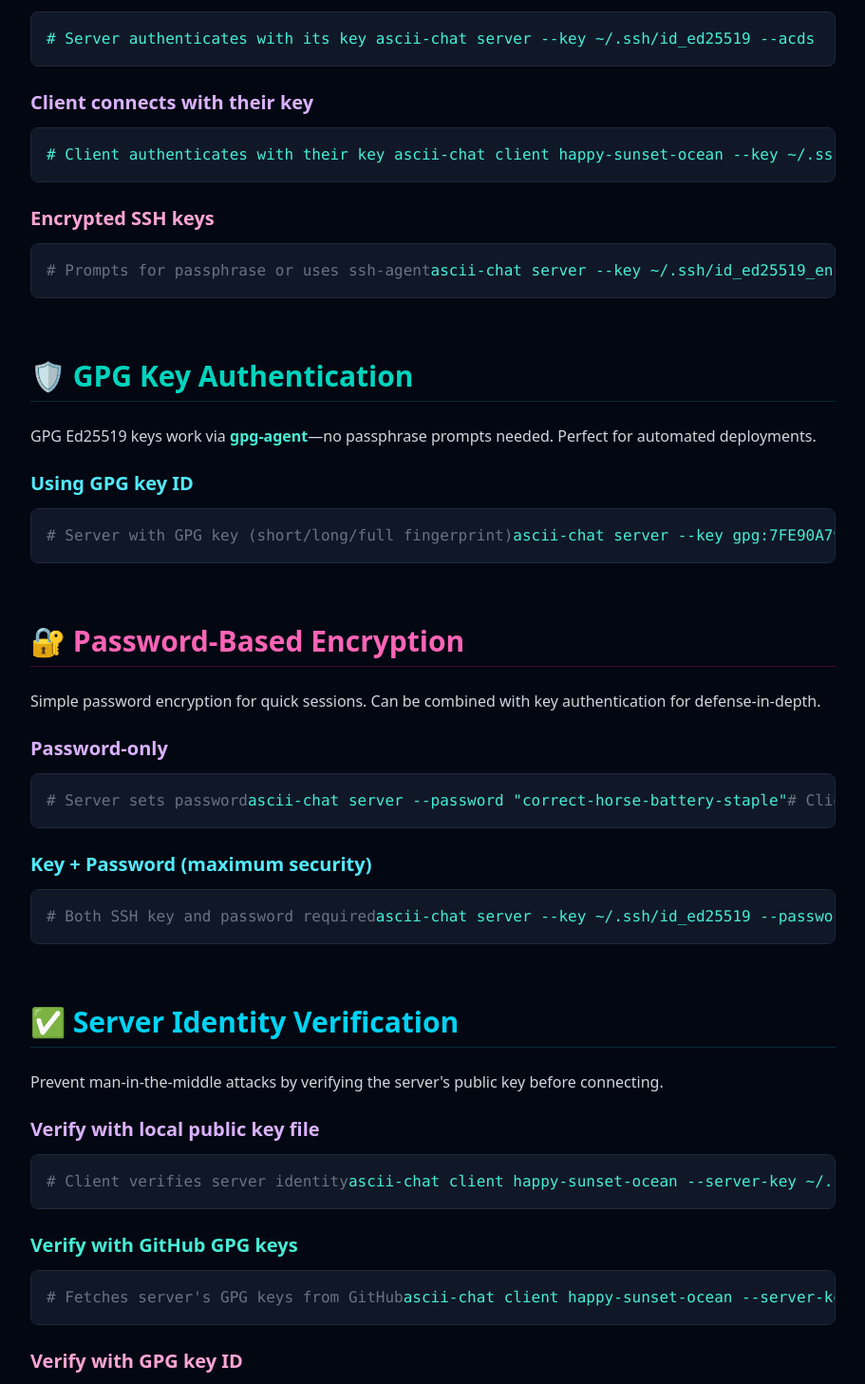
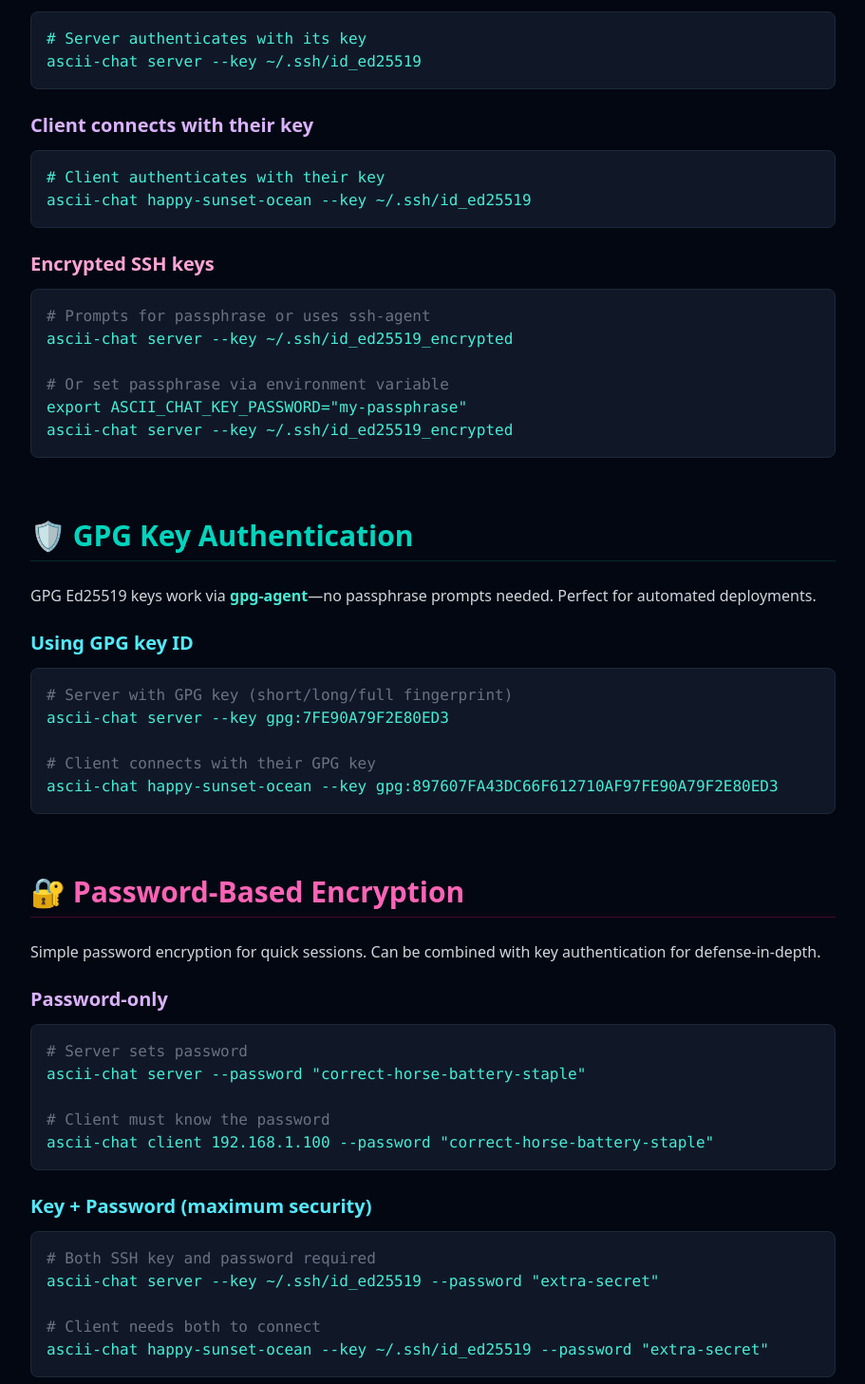
Before and after one commit to zfogg/ascii-chat.com, a React (Vite) app: page /crypto in a window 1280 px wide. Shown: the part 840-2297 px from the top of the page at 95% size, without its empty margins (184-1095 px from the left). Built offline with nearby package versions, Linux system fonts and the light colour scheme.

Commit message:
Fix code block formatting on Home page

```diff
--- a/src/pages/Crypto.jsx
+++ b/src/pages/Crypto.jsx
@@ -57,30 +57,24 @@ export default function Crypto() {
           <div className="space-y-6">
             <div>
               <h3 className="text-xl font-semibold text-cyan-300 mb-3">Server with SSH key</h3>
-              <pre className="bg-gray-900 border border-gray-800 rounded-lg p-4 overflow-x-auto">
-                <code className="text-teal-300"># Server authenticates with its key
-ascii-chat server --key ~/.ssh/id_ed25519 --acds</code>
-              </pre>
+              <pre className="bg-gray-900 border border-gray-800 rounded-lg p-4 overflow-x-auto"><code className="text-teal-300">{`# Server authenticates with its key
+ascii-chat server --key ~/.ssh/id_ed25519`}</code></pre>
             </div>
 
             <div>
               <h3 className="text-xl font-semibold text-purple-300 mb-3">Client connects with their key</h3>
-              <pre className="bg-gray-900 border border-gray-800 rounded-lg p-4 overflow-x-auto">
-                <code className="text-teal-300"># Client authenticates with their key
-ascii-chat client happy-sunset-ocean --key ~/.ssh/id_ed25519</code>
-              </pre>
+              <pre className="bg-gray-900 border border-gray-800 rounded-lg p-4 overflow-x-auto"><code className="text-teal-300">{`# Client authenticates with their key
+ascii-chat happy-sunset-ocean --key ~/.ssh/id_ed25519`}</code></pre>
             </div>
 
             <div>
               <h3 className="text-xl font-semibold text-pink-300 mb-3">Encrypted SSH keys</h3>
-              <pre className="bg-gray-900 border border-gray-800 rounded-lg p-4 overflow-x-auto">
-                <code className="text-teal-300"><span className="text-gray-500"># Prompts for passphrase or uses ssh-agent</span>
-ascii-chat server --key ~/.ssh/id_ed25519_encrypted
+              <pre className="bg-gray-900 border border-gray-800 rounded-lg p-4 overflow-x-auto"><code className="text-teal-300"><span className="text-gray-500">{`# Prompts for passphrase or uses ssh-agent
+`}</span>{`ascii-chat server --key ~/.ssh/id_ed25519_encrypted
 
-<span className="text-gray-500"># Or set passphrase via environment variable</span>
-export ASCII_CHAT_KEY_PASSWORD="my-passphrase"
-ascii-chat server --key ~/.ssh/id_ed25519_encrypted</code>
-              </pre>
+`}<span className="text-gray-500">{`# Or set passphrase via environment variable
+`}</span>{`export ASCII_CHAT_KEY_PASSWORD="my-passphrase"
+ascii-chat server --key ~/.ssh/id_ed25519_encrypted`}</code></pre>
             </div>
           </div>
         </section>
@@ -98,13 +92,11 @@ ascii-chat server --key ~/.ssh/id_ed25519_encrypted</code>
           <div className="space-y-6">
             <div>
               <h3 className="text-xl font-semibold text-cyan-300 mb-3">Using GPG key ID</h3>
-              <pre className="bg-gray-900 border border-gray-800 rounded-lg p-4 overflow-x-auto">
-                <code className="text-teal-300"><span className="text-gray-500"># Server with GPG key (short/long/full fingerprint)</span>
-ascii-chat server --key gpg:7FE90A79F2E80ED3
+              <pre className="bg-gray-900 border border-gray-800 rounded-lg p-4 overflow-x-auto"><code className="text-teal-300"><span className="text-gray-500">{`# Server with GPG key (short/long/full fingerprint)
+`}</span>{`ascii-chat server --key gpg:7FE90A79F2E80ED3
 
-<span className="text-gray-500"># Client connects with their GPG key</span>
-ascii-chat client happy-sunset-ocean --key gpg:897607FA43DC66F612710AF97FE90A79F2E80ED3</code>
-              </pre>
+`}<span className="text-gray-500">{`# Client connects with their GPG key
+`}</span>{`ascii-chat happy-sunset-ocean --key gpg:897607FA43DC66F612710AF97FE90A79F2E80ED3`}</code></pre>
             </div>
           </div>
         </section>
@@ -122,24 +114,20 @@ ascii-chat client happy-sunset-ocean --key gpg:897607FA43DC66F612710AF97FE90A79F
           <div className="space-y-6">
             <div>
               <h3 className="text-xl font-semibold text-purple-300 mb-3">Password-only</h3>
-              <pre className="bg-gray-900 border border-gray-800 rounded-lg p-4 overflow-x-auto">
-                <code className="text-teal-300"><span className="text-gray-500"># Server sets password</span>
-ascii-chat server --password "correct-horse-battery-staple"
+              <pre className="bg-gray-900 border border-gray-800 rounded-lg p-4 overflow-x-auto"><code className="text-teal-300"><span className="text-gray-500">{`# Server sets password
+`}</span>{`ascii-chat server --password "correct-horse-battery-staple"
 
-<span className="text-gray-500"># Client must know the password</span>
-ascii-chat client 192.168.1.100 --password "correct-horse-battery-staple"</code>
-              </pre>
+`}<span className="text-gray-500">{`# Client must know the password
+`}</span>{`ascii-chat client 192.168.1.100 --password "correct-horse-battery-staple"`}</code></pre>
             </div>
 
             <div>
               <h3 className="text-xl font-semibold text-cyan-300 mb-3">Key + Password (maximum security)</h3>
-              <pre className="bg-gray-900 border border-gray-800 rounded-lg p-4 overflow-x-auto">
-                <code className="text-teal-300"><span className="text-gray-500"># Both SSH key and password required</span>
-ascii-chat server --key ~/.ssh/id_ed25519 --password "extra-secret"
+              <pre className="bg-gray-900 border border-gray-800 rounded-lg p-4 overflow-x-auto"><code className="text-teal-300"><span className="text-gray-500">{`# Both SSH key and password required
+`}</span>{`ascii-chat server --key ~/.ssh/id_ed25519 --password "extra-secret"
 
-<span className="text-gray-500"># Client needs both to connect</span>
-ascii-chat client happy-sunset-ocean --key ~/.ssh/id_ed25519 --password "extra-secret"</code>
-              </pre>
+`}<span className="text-gray-500">{`# Client needs both to connect
+`}</span>{`ascii-chat happy-sunset-ocean --key ~/.ssh/id_ed25519 --password "extra-secret"`}</code></pre>
             </div>
           </div>
         </section>
@@ -159,7 +147,7 @@ ascii-chat client happy-sunset-ocean --key ~/.ssh/id_ed25519 --password "extra-s
               <h3 className="text-xl font-semibold text-purple-300 mb-3">Verify with local public key file</h3>
               <pre className="bg-gray-900 border border-gray-800 rounded-lg p-4 overflow-x-auto">
                 <code className="text-teal-300"><span className="text-gray-500"># Client verifies server identity</span>
-ascii-chat client happy-sunset-ocean --server-key ~/.ssh/server1.pub</code>
+ascii-chat happy-sunset-ocean --server-key ~/.ssh/server1.pub</code>
               </pre>
             </div>
 
--- a/src/pages/Home.jsx
+++ b/src/pages/Home.jsx
@@ -28,20 +28,16 @@ export default function Home() {
           <div className="space-y-8">
             <div>
               <h3 className="text-xl font-semibold text-purple-300 mb-3">Start a server</h3>
-              <pre className="bg-gray-900 border border-gray-800 rounded-lg p-4 overflow-x-auto">
-                <code className="text-teal-300"># Register with ACDS and get a session string
-ascii-chat server --acds
-<span className="text-gray-500"># Session: happy-sunset-ocean</span></code>
-              </pre>
+              <pre className="bg-gray-900 border border-gray-800 rounded-lg p-4 overflow-x-auto"><code className="text-teal-300">{`# Register with ACDS and get a session string
+ascii-chat server`}<span className="text-gray-500">{`
+# Session: happy-sunset-ocean`}</span></code></pre>
             </div>
 
             <div>
               <h3 className="text-xl font-semibold text-purple-300 mb-3">Join a session</h3>
-              <pre className="bg-gray-900 border border-gray-800 rounded-lg p-4 overflow-x-auto">
-                <code className="text-teal-300"># Connect using the session string
-ascii-chat client happy-sunset-ocean
-<span className="text-gray-500"># That's it! No configuration needed.</span></code>
-              </pre>
+              <pre className="bg-gray-900 border border-gray-800 rounded-lg p-4 overflow-x-auto"><code className="text-teal-300">{`# Connect using the session string
+ascii-chat happy-sunset-ocean`}<span className="text-gray-500">{`
+# That's it! No configuration needed.`}</span></code></pre>
             </div>
           </div>
         </section>
@@ -106,28 +102,22 @@ ascii-chat client happy-sunset-ocean
           <div className="space-y-6">
             <div>
               <h3 className="text-xl font-semibold text-cyan-300 mb-3">macOS (Homebrew)</h3>
-              <pre className="bg-gray-900 border border-gray-800 rounded-lg p-4 overflow-x-auto">
-                <code className="text-teal-300">brew tap zfogg/ascii-chat
-brew install ascii-chat</code>
-              </pre>
+              <pre className="bg-gray-900 border border-gray-800 rounded-lg p-4 overflow-x-auto"><code className="text-teal-300">{`brew tap zfogg/ascii-chat
+brew install ascii-chat`}</code></pre>
             </div>
 
             <div>
               <h3 className="text-xl font-semibold text-purple-300 mb-3">Arch Linux (AUR)</h3>
-              <pre className="bg-gray-900 border border-gray-800 rounded-lg p-4 overflow-x-auto">
-                <code className="text-teal-300">paru -S ascii-chat</code>
-              </pre>
+              <pre className="bg-gray-900 border border-gray-800 rounded-lg p-4 overflow-x-auto"><code className="text-teal-300">{`paru -S ascii-chat`}</code></pre>
             </div>
 
             <div>
               <h3 className="text-xl font-semibold text-pink-300 mb-3">Build from source</h3>
-              <pre className="bg-gray-900 border border-gray-800 rounded-lg p-4 overflow-x-auto">
-                <code className="text-teal-300">git clone https://github.com/zfogg/ascii-chat.git
+              <pre className="bg-gray-900 border border-gray-800 rounded-lg p-4 overflow-x-auto"><code className="text-teal-300">{`git clone https://github.com/zfogg/ascii-chat.git
 cd ascii-chat
 ./scripts/install-deps.sh
 cmake --preset default && cmake --build build
-./build/bin/ascii-chat</code>
-              </pre>
+./build/bin/ascii-chat`}</code></pre>
             </div>
           </div>
         </section>
@@ -141,44 +131,36 @@ cmake --preset default && cmake --build build
           <div className="space-y-8">
             <div>
               <h3 className="text-xl font-semibold text-cyan-300 mb-3">Local connection (no ACDS)</h3>
-              <pre className="bg-gray-900 border border-gray-800 rounded-lg p-4 overflow-x-auto">
-                <code className="text-teal-300"><span className="text-gray-500"># Server binds to localhost</span>
-ascii-chat server
+              <pre className="bg-gray-900 border border-gray-800 rounded-lg p-4 overflow-x-auto"><code className="text-teal-300"><span className="text-gray-500">{`# Server binds to localhost
+`}</span>{`ascii-chat server
 
-<span className="text-gray-500"># Client connects to localhost</span>
-ascii-chat client</code>
-              </pre>
+`}<span className="text-gray-500">{`# Client connects to localhost
+`}</span>{`ascii-chat client`}</code></pre>
             </div>
 
             <div>
               <h3 className="text-xl font-semibold text-purple-300 mb-3">Internet session with ACDS</h3>
-              <pre className="bg-gray-900 border border-gray-800 rounded-lg p-4 overflow-x-auto">
-                <code className="text-teal-300"><span className="text-gray-500"># Server registers with official ACDS</span>
-ascii-chat server --acds
-<span className="text-gray-500"># Session: happy-sunset-ocean</span>
+              <pre className="bg-gray-900 border border-gray-800 rounded-lg p-4 overflow-x-auto"><code className="text-teal-300"><span className="text-gray-500">{`# Server registers with official ACDS
+`}</span>{`ascii-chat server --acds
+`}<span className="text-gray-500">{`# Session: happy-sunset-ocean
 
-<span className="text-gray-500"># Client looks up session and connects automatically</span>
-ascii-chat client happy-sunset-ocean</code>
-              </pre>
+`}</span><span className="text-gray-500">{`# Client looks up session and connects automatically
+`}</span>{`ascii-chat client happy-sunset-ocean`}</code></pre>
             </div>
 
             <div>
               <h3 className="text-xl font-semibold text-teal-300 mb-3">Encrypted session with SSH keys</h3>
-              <pre className="bg-gray-900 border border-gray-800 rounded-lg p-4 overflow-x-auto">
-                <code className="text-teal-300"><span className="text-gray-500"># Server with Ed25519 key</span>
-ascii-chat server --key ~/.ssh/id_ed25519 --acds
+              <pre className="bg-gray-900 border border-gray-800 rounded-lg p-4 overflow-x-auto"><code className="text-teal-300"><span className="text-gray-500">{`# Server with Ed25519 key
+`}</span>{`ascii-chat server --key ~/.ssh/id_ed25519 --acds
 
-<span className="text-gray-500"># Client authenticates with their key</span>
-ascii-chat client happy-sunset-ocean --key ~/.ssh/id_ed25519</code>
-              </pre>
+`}<span className="text-gray-500">{`# Client authenticates with their key
+`}</span>{`ascii-chat client happy-sunset-ocean --key ~/.ssh/id_ed25519`}</code></pre>
             </div>
 
             <div>
               <h3 className="text-xl font-semibold text-pink-300 mb-3">Mirror mode (test webcam locally)</h3>
-              <pre className="bg-gray-900 border border-gray-800 rounded-lg p-4 overflow-x-auto">
-                <code className="text-teal-300"><span className="text-gray-500"># View your webcam as ASCII without connecting anywhere</span>
-ascii-chat mirror --palette blocks --color-mode truecolor</code>
-              </pre>
+              <pre className="bg-gray-900 border border-gray-800 rounded-lg p-4 overflow-x-auto"><code className="text-teal-300"><span className="text-gray-500">{`# View your webcam as ASCII without connecting anywhere
+`}</span>{`ascii-chat mirror --palette blocks --color-mode truecolor`}</code></pre>
             </div>
           </div>
         </section>
```
Also changed, not shown: fix-codeblocks.js (added, +19 -0 lines).
